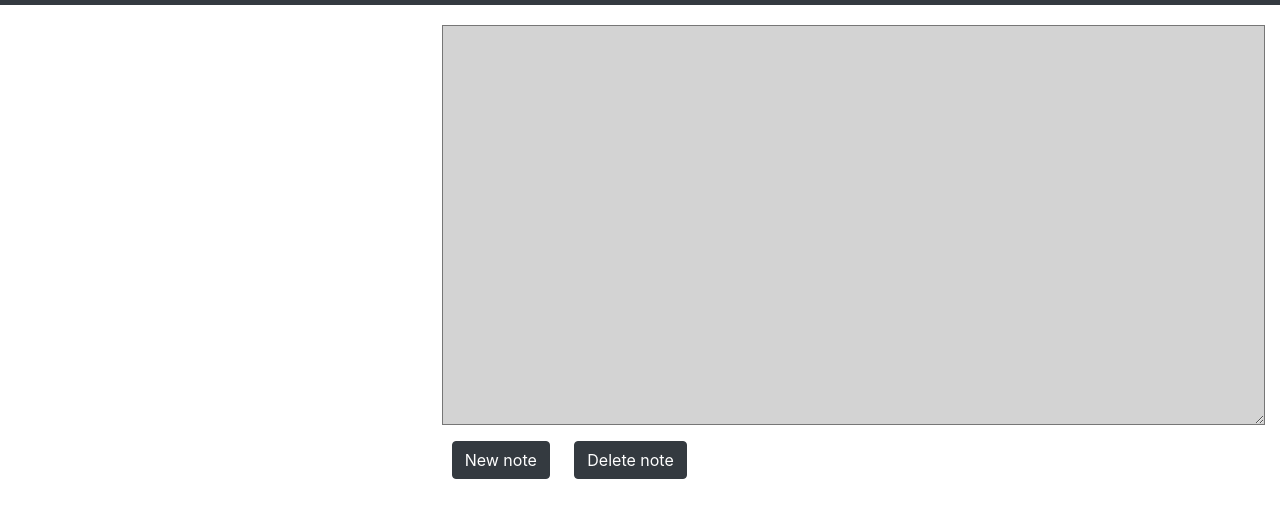
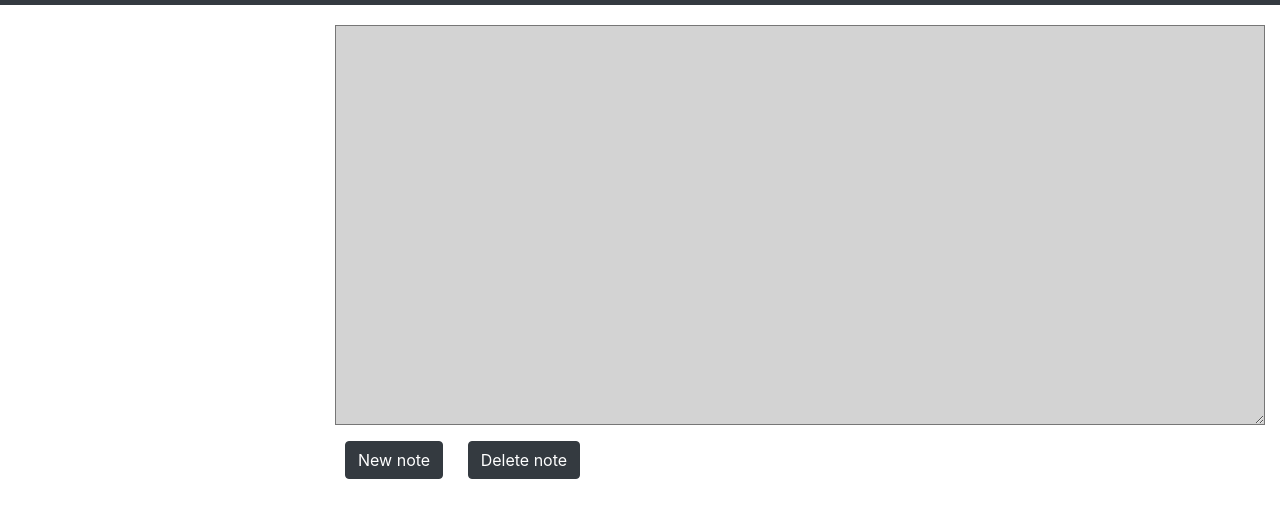
Before and after one commit to vmkul/notepad-lab, a website with bundled scripts: page src/index.html in a window 1280 px wide. Shown: the part 51-568 px from the top of the page. Built offline with nearby package versions, Linux system fonts and the light colour scheme; files whose address does not match are found by name.

Commit message:
style changes

```diff
--- a/src/index.html
+++ b/src/index.html
@@ -19,10 +19,10 @@
 
   <div class="container-fluid">
     <div class="row">
-      <div class="col-4">
+      <div class="col-3">
         <div id="note-selector"></div>
       </div>
-      <div class="col-8">
+      <div class="col-9">
         <textarea id="note-text"></textarea>
         <button type="button" class="btn btn-dark" id="new-button">New note</button>
         <button type="button" class="btn btn-dark" id="del-button">Delete note</button>
--- a/src/styles.css
+++ b/src/styles.css
@@ -11,15 +11,12 @@ button {
 }
 
 #note-selector {
-  margin-top: 20px;
-  height: 80vh;
+  height: 94vh;
   overflow-y: scroll;
 }
 
 .note-element {
   border: 1px solid black;
-  transition-duration: 250ms;
-  transition-timing-function: ease-in;
 }
 
 .selected {
@@ -29,3 +26,6 @@ button {
 ul {
   list-style: none;
 }
+
+.card {
+}
```
